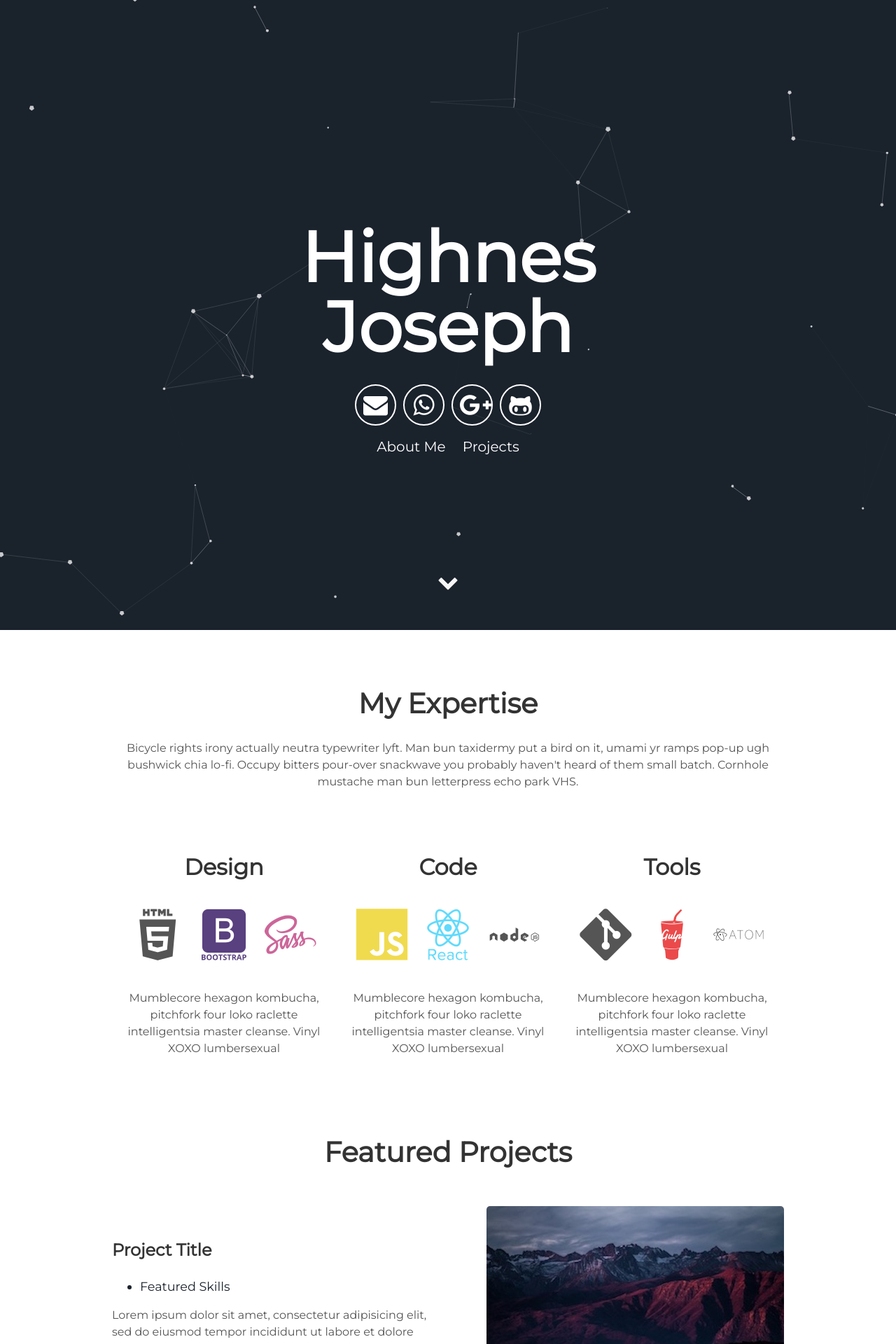
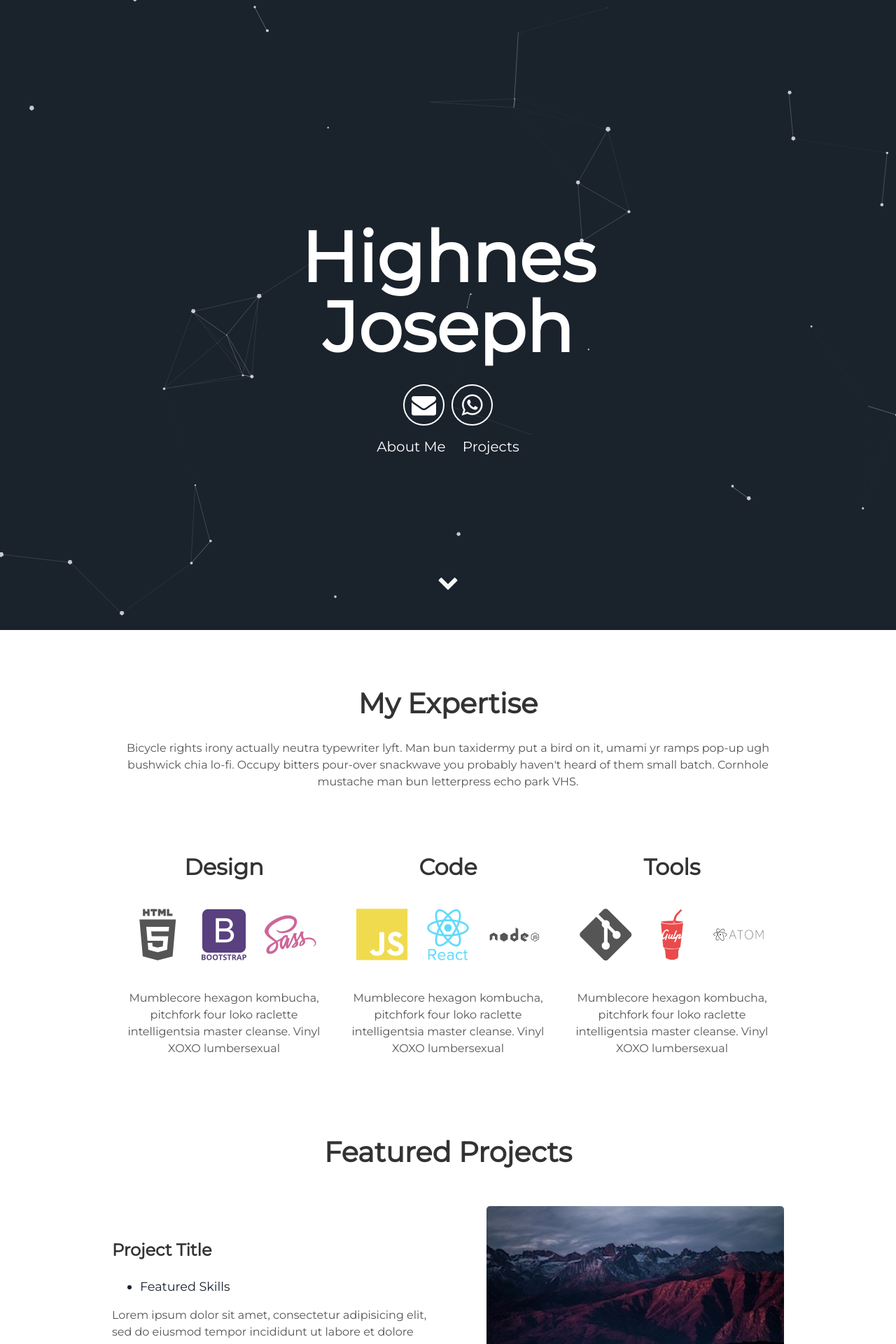
Before and after one commit to highnesjo/me, a Jekyll site: the page built from index.html, in a window 1280 px wide. Shown: the top 1920 px of the page at 70% size. Built offline with Jekyll 4.4.1, drawn with Linux system fonts in a browser that asks for light colours.

Commit message:
Update header.html

```diff
--- a/_includes/header.html
+++ b/_includes/header.html
@@ -7,8 +7,8 @@
       <div class="header-icons">
         <a aria-label="Send email" href="mailto:highnesjo@gmail.com"><i class="icon fa fa-envelope"></i></a>
         <a aria-label="My Twitter" target="_blank" href="https://api.whatsapp.com/send?phone=918056265163"><i class="icon fa fa-whatsapp" aria-hidden="true"></i></a>
-        <a aria-label="My Google Plus" target="_blank" href="#"><i class="icon fa fa-google-plus" aria-hidden="true"></i></a>
-        <a aria-label="My Github" target="_blank" href="#"><i class="icon fa fa-github-alt" aria-hidden="true"></i></a>
+        <!-- <a aria-label="My Google Plus" target="_blank" href="#"><i class="icon fa fa-google-plus" aria-hidden="true"></i></a>
+        <a aria-label="My Github" target="_blank" href="#"><i class="icon fa fa-github-alt" aria-hidden="true"></i></a> -->
       </div>
       <div class="header-links">
         <a class="link" href="#about" data-scroll>About Me</a>
```
